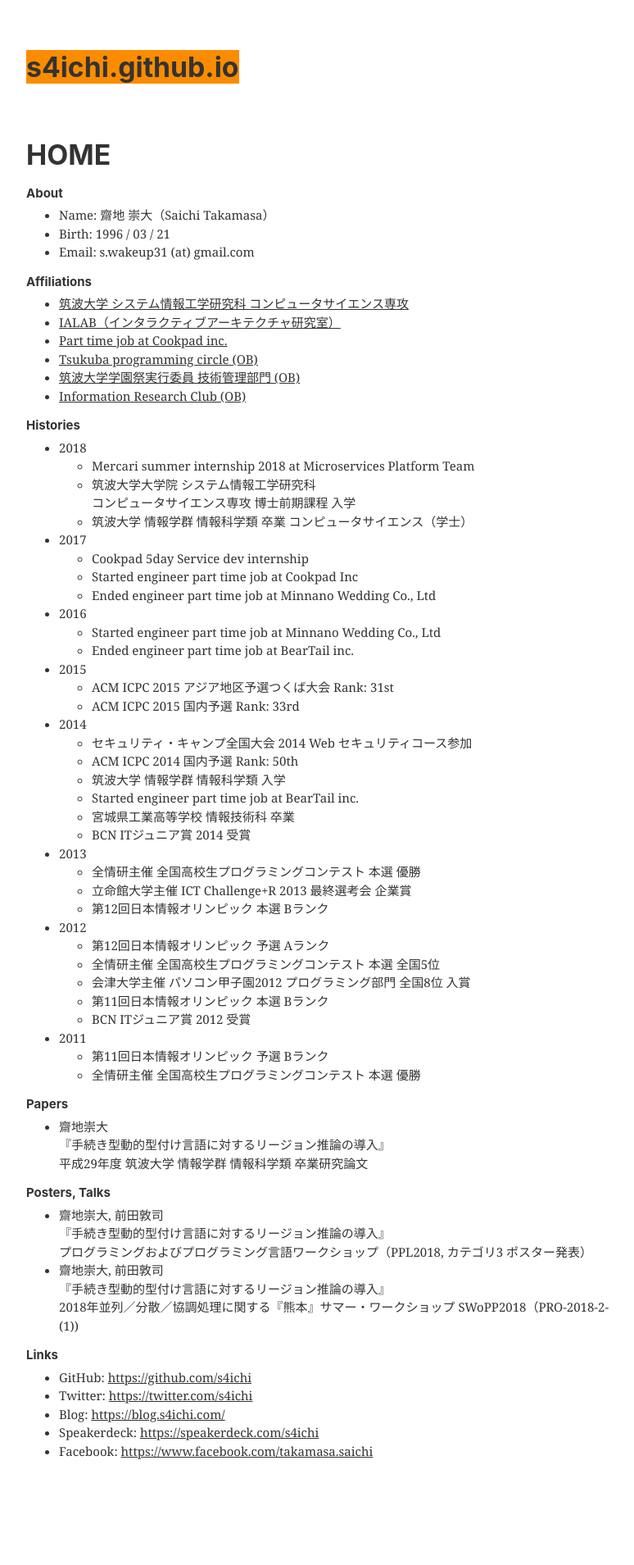
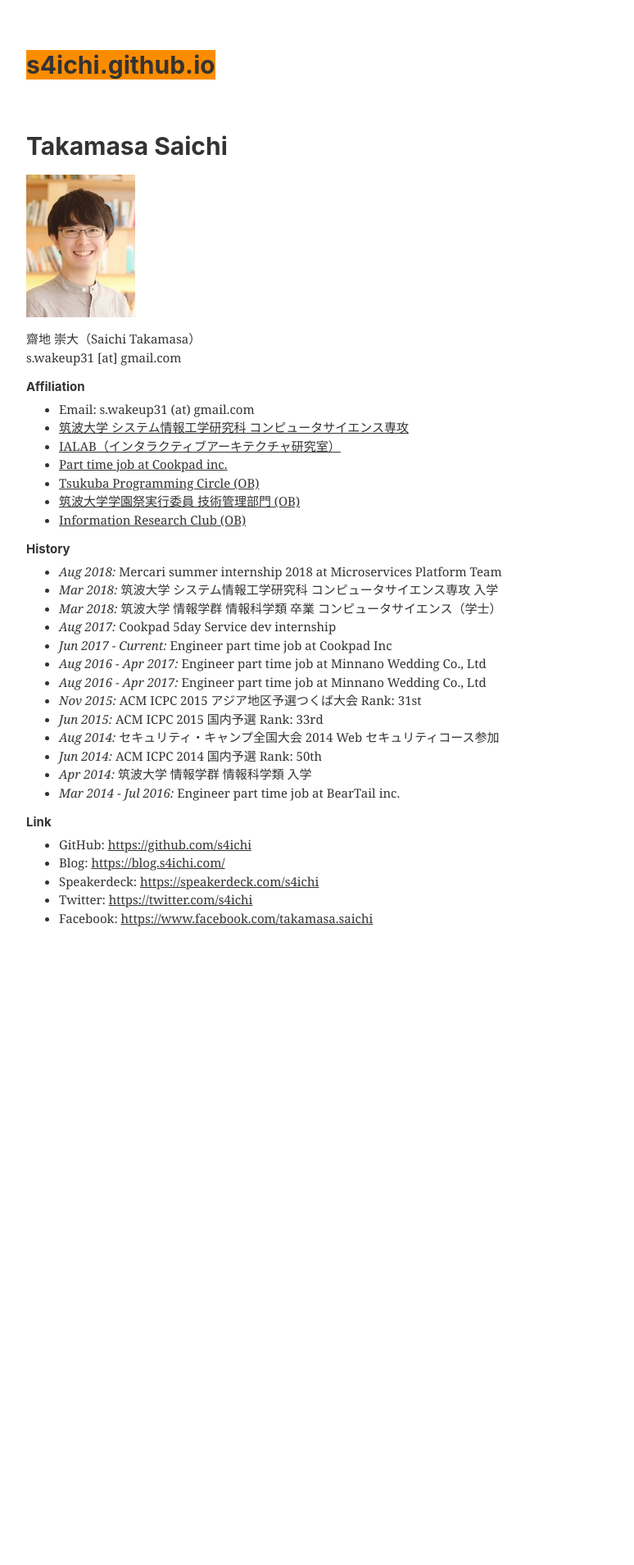
Before and after one commit to s4ichi/s4ichi.github.io, a Jekyll site: the page built from index.md, in a window 1280 px wide. Shown: the whole page at 82% size, without its empty margins (248-1022 px from the left). Built offline with Jekyll 4.4.1, drawn with Linux system fonts in a browser that asks for light colours; our own code applies the rules of GitHub Pages for plain Markdown files; comment, search, counter and statistics services are not loaded; after the commit the page ends 1259 px from its top, so only the background shows below that.

Commit message:
Update content

```diff
--- a/_static/app.css
+++ b/_static/app.css
@@ -93,7 +93,7 @@ h5 + h6,
 }
 
 h1 {
-  font-size: 2.25rem;
+  font-size: 2.0rem;
   margin-top: 0.75em;
 }
 
@@ -150,7 +150,7 @@ figure {
 }
 
 figure img, p img {
-  margin: 0 auto;
+  /*margin: 0 auto;*/
   display: block;
 }
 
--- a/index.md
+++ b/index.md
@@ -1,75 +1,40 @@
-# HOME
+# Takamasa Saichi
 
-## About
-- Name: 齋地 崇大（Saichi Takamasa）
-- Birth: 1996 / 03 / 21
+![image]({{ site.url }}/assets/selfy_small.jpeg)
+
+齋地 崇大（Saichi Takamasa）<br>
+s.wakeup31 [at] gmail.com
+
+## Affiliation
+
 - Email: s.wakeup31 (at) gmail.com
-
-## Affiliations
-
 - [筑波大学 システム情報工学研究科 コンピュータサイエンス専攻](https://www.sie.tsukuba.ac.jp/)
 - [IALAB（インタラクティブアーキテクチャ研究室）](https://www.ialab.cs.tsukuba.ac.jp/)
 - [Part time job at Cookpad inc.](https://info.cookpad.com/)
-- [Tsukuba programming circle (OB)](http://conclave.cs.tsukuba.ac.jp/tpc/)
+- [Tsukuba Programming Circle (OB)](http://conclave.cs.tsukuba.ac.jp/tpc/)
 - [筑波大学学園祭実行委員 技術管理部門 (OB)](http://www.sohosai.tsukuba.ac.jp/)
 - [Information Research Club (OB)](http://www.irc.hira-tech.net/)
 
-## Histories
+## History
 
-- 2018
-  - Mercari summer internship 2018 at Microservices Platform Team
-  - 筑波大学大学院 システム情報工学研究科 <br> コンピュータサイエンス専攻 博士前期課程 入学
-  - 筑波大学 情報学群 情報科学類 卒業 コンピュータサイエンス（学士）
-- 2017
-  - Cookpad 5day Service dev internship
-  - Started engineer part time job at Cookpad Inc
-  - Ended engineer part time job at Minnano Wedding Co., Ltd
-- 2016
-  - Started engineer part time job at Minnano Wedding Co., Ltd
-  - Ended engineer part time job at BearTail inc.
-- 2015
-  - ACM ICPC 2015 アジア地区予選つくば大会 Rank: 31st
-  - ACM ICPC 2015 国内予選 Rank: 33rd
-- 2014
-  - セキュリティ・キャンプ全国大会 2014 Web セキュリティコース参加
-  - ACM ICPC 2014 国内予選 Rank: 50th
-  - 筑波大学 情報学群 情報科学類 入学
-  - Started engineer part time job at BearTail inc.
-  - 宮城県工業高等学校 情報技術科 卒業
-  - BCN ITジュニア賞 2014 受賞
-- 2013
-  - 全情研主催 全国高校生プログラミングコンテスト 本選 優勝
-  - 立命館大学主催 ICT Challenge+R 2013 最終選考会 企業賞
-  - 第12回日本情報オリンピック 本選 Bランク
-- 2012
-  - 第12回日本情報オリンピック 予選 Aランク
-  - 全情研主催 全国高校生プログラミングコンテスト 本選 全国5位
-  - 会津大学主催 パソコン甲子園2012 プログラミング部門 全国8位 入賞
-  - 第11回日本情報オリンピック 本選 Bランク
-  - BCN ITジュニア賞 2012 受賞
-- 2011
-  - 第11回日本情報オリンピック 予選 Bランク
-  - 全情研主催 全国高校生プログラミングコンテスト 本選 優勝
+- *Aug 2018:* Mercari summer internship 2018 at Microservices Platform Team
+- *Mar 2018:* 筑波大学 システム情報工学研究科 コンピュータサイエンス専攻 入学
+- *Mar 2018:* 筑波大学 情報学群 情報科学類 卒業 コンピュータサイエンス（学士）
+- *Aug 2017:* Cookpad 5day Service dev internship
+- *Jun 2017 - Current:* Engineer part time job at Cookpad Inc
+- *Aug 2016 - Apr 2017:* Engineer part time job at Minnano Wedding Co., Ltd
+- *Aug 2016 - Apr 2017:* Engineer part time job at Minnano Wedding Co., Ltd
+- *Nov 2015:* ACM ICPC 2015 アジア地区予選つくば大会 Rank: 31st
+- *Jun 2015:* ACM ICPC 2015 国内予選 Rank: 33rd
+- *Aug 2014:* セキュリティ・キャンプ全国大会 2014 Web セキュリティコース参加
+- *Jun 2014:* ACM ICPC 2014 国内予選 Rank: 50th
+- *Apr 2014:* 筑波大学 情報学群 情報科学類 入学
+- *Mar 2014 - Jul 2016:* Engineer part time job at BearTail inc.
 
-## Papers
-
-- 齋地崇大<br>
-  『手続き型動的型付け言語に対するリージョン推論の導入』<br>
-  平成29年度 筑波大学 情報学群 情報科学類 卒業研究論文
-
-## Posters, Talks
-
-- 齋地崇大, 前田敦司<br>
-  『手続き型動的型付け言語に対するリージョン推論の導入』<br>
-  プログラミングおよびプログラミング言語ワークショップ（PPL2018, カテゴリ3 ポスター発表）
-- 齋地崇大, 前田敦司<br>
-  『手続き型動的型付け言語に対するリージョン推論の導入』<br>
-  2018年並列／分散／協調処理に関する『熊本』サマー・ワークショップ SWoPP2018（PRO-2018-2-(1))
-
-## Links
+## Link
 
 - GitHub: [https://github.com/s4ichi](https://github.com/s4ichi)
-- Twitter: [https://twitter.com/s4ichi](https://twitter.com/s4ichi)
 - Blog: [https://blog.s4ichi.com/](http://blog.s4ichi.com/)
 - Speakerdeck: [https://speakerdeck.com/s4ichi](https://speakerdeck.com/s4ichi)
+- Twitter: [https://twitter.com/s4ichi](https://twitter.com/s4ichi)
 - Facebook: [https://www.facebook.com/takamasa.saichi](https://www.facebook.com/takamasa.saichi)
```
Also changed, not shown: assets/selfy_small.jpeg (added), static/app.css.
